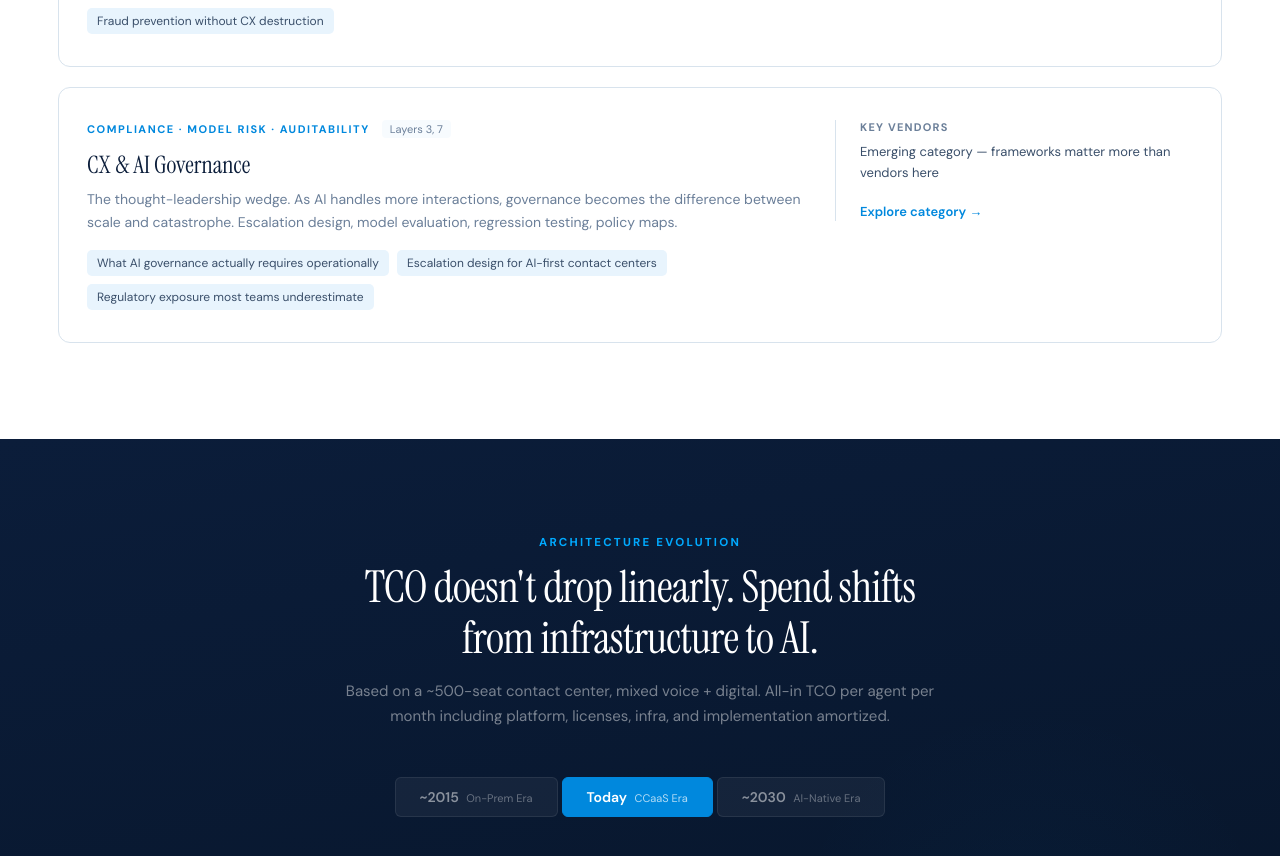
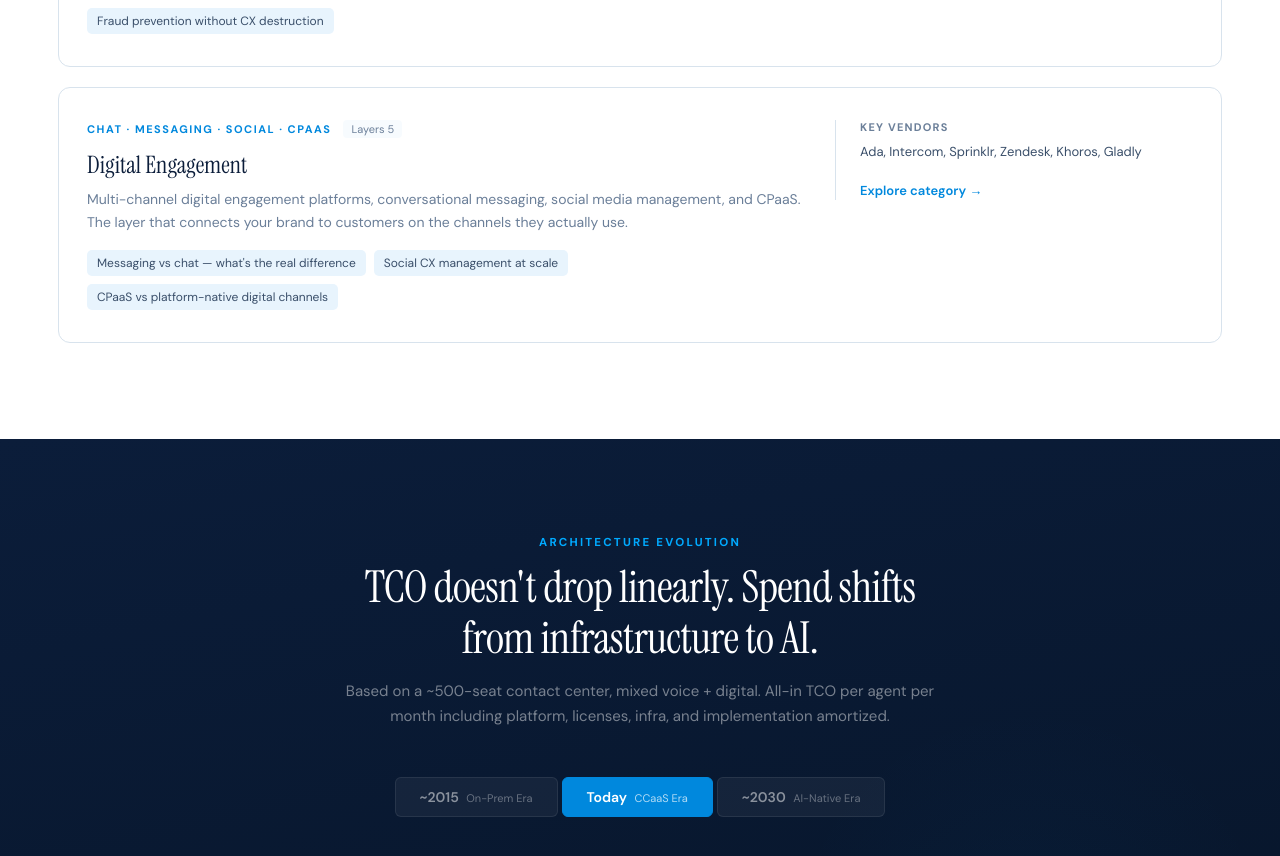
Before and after one commit to thomasbakerj-lgtm/CENTER-OF-CX, a React (Vite) app: page /platforms-and-tech in a window 1280 px wide. Shown: the part 4020-4876 px from the top of the page. Built offline with nearby package versions, Linux system fonts and the light colour scheme.

Commit message:
Update PlatformsTech.jsx

```diff
--- a/PlatformsTech.jsx
+++ b/PlatformsTech.jsx
@@ -256,58 +256,58 @@ function OrchestrationLayers() {
 function Categories() {
   const cats = [
     {
-      t: "Core CX Platforms", s: "CCaaS", layers: "5, 6, 7",
+      t: "Core CX Platforms", s: "CCaaS", layers: "5, 6, 7", href: "/vendors/ccaas",
       d: "The foundational platform for voice, digital channels, routing, and workforce management. Most enterprises already have one — the real question is whether to optimize, extend, or replace.",
       questions: ["Who should not switch platforms", "When add-ons beat rip-and-replace", "Platform-native AI vs best-of-breed"],
       vendors: "Genesys, NICE, Five9, AWS Connect, Cisco, Talkdesk, 8x8, Zoom",
     },
     {
-      t: "Customer Automation & Self-Service AI", s: "IVA · Bots · Autonomous Resolution", layers: "4, 5",
+      t: "Customer Automation & Self-Service AI", s: "IVA · Bots · Autonomous Resolution", layers: "4, 5", href: "/vendors/iva",
       d: "The fastest-moving category in the stack. From legacy intent-based IVAs to LLM-native virtual assistants and fully autonomous AI workers handling multi-step tasks.",
       questions: ["Platform-native vs best-of-breed AI", "Where AI fails in production", "Containment rate realities"],
       vendors: "Cognigy, Kore.ai, Ada, Google CCAI, Nuance, PolyAI",
     },
     {
-      t: "Agent Assist & Knowledge", s: "Real-time Intelligence · RAG · Knowledge AI", layers: "4",
+      t: "Agent Assist & Knowledge", s: "Real-time Intelligence · RAG · Knowledge AI", layers: "4", href: "/vendors/agent-assist",
       d: "Real-time guidance, knowledge retrieval, summarization, and next-best-action delivered to agents during live interactions. The adoption gap here is enormous.",
       questions: ["Real-time vs post-contact value", "RAG realities and grounding quality", "Adoption traps most teams hit"],
       vendors: "Uniphore, Observe.AI, Cresta, Coveo, Shelf, Guru",
     },
     {
-      t: "Workforce & Quality Management", s: "WEM · QM · WFM · Coaching", layers: "7",
+      t: "Workforce & Quality Management", s: "WEM · QM · WFM · Coaching", layers: "7", href: "/vendors/wem-qm",
       d: "Forecasting, scheduling, quality monitoring, coaching, and performance management. AI is transforming QA from 2% sample reviews to 100% automated evaluation.",
       questions: ["AI QA vs human QA — what actually works", "Forecasting truth in volatile environments", "Cost control levers most teams miss"],
       vendors: "NICE, Verint, Calabrio, Genesys WEM, Five9",
     },
     {
-      t: "Experience Analytics & VoC", s: "Speech · Text · Journey Analytics", layers: "7",
+      t: "Experience Analytics & VoC", s: "Speech · Text · Journey Analytics", layers: "7", href: "/vendors/analytics",
       d: "Understanding what's actually happening in customer interactions — sentiment, topics, root cause, journey patterns — versus what your dashboards claim is happening.",
       questions: ["Root cause vs vanity metrics", "Journey visibility across fragmented systems", "When speech analytics ROI is real vs theoretical"],
       vendors: "CallMiner, Observe.AI, Qualtrics, Genesys, Verint",
     },
     {
-      t: "CX Orchestration & Workflow", s: "Routing · Integration · Process Automation", layers: "2, 6",
+      t: "CX Orchestration & Workflow", s: "Routing · Integration · Process Automation", layers: "2, 6", href: "/vendors/acd-routing",
       d: "The glue layer. How interactions get routed, how systems share data, how workflows execute across CRM, CCaaS, and back-office systems. Routing as a standalone category is dead.",
       questions: ["Orchestration patterns that actually work", "CCaaS + CRM + ITSM convergence", "iPaaS vs RPA vs workflow engines"],
       vendors: "MuleSoft, Workato, Camunda, Pega, UiPath",
     },
     {
-      t: "Enterprise & Employee Service", s: "ITSM · EX-CX Overlap", layers: "1, 2",
+      t: "Enterprise & Employee Service", s: "ITSM · EX-CX Overlap", layers: "1, 2", href: "/vendors",
       d: "When internal service management belongs in the CX stack and when it doesn't. The overlap between employee experience and customer experience creates real architectural questions.",
       questions: ["When ITSM belongs in CX", "What you should never unify", "The EX-CX connection that matters"],
       vendors: "ServiceNow, BMC, Jira Service Management, Freshservice",
     },
     {
-      t: "Payments, Identity & Trust", s: "PCI · Authentication · Fraud", layers: "3",
+      t: "Payments, Identity & Trust", s: "PCI · Authentication · Fraud", layers: "3", href: "/vendors/payments",
       d: "The compliance and security layer that most CX strategies ignore until something breaks. PCI, authentication friction, fraud prevention, and identity verification within the service workflow.",
       questions: ["PCI segmentation in modern stacks", "Authentication vs customer effort tradeoffs", "Fraud prevention without CX destruction"],
       vendors: "Stripe, Adyen, Forter, Sift, BioCatch, PCI Proxy",
     },
     {
-      t: "CX & AI Governance", s: "Compliance · Model Risk · Auditability", layers: "3, 7",
-      d: "The thought-leadership wedge. As AI handles more interactions, governance becomes the difference between scale and catastrophe. Escalation design, model evaluation, regression testing, policy maps.",
-      questions: ["What AI governance actually requires operationally", "Escalation design for AI-first contact centers", "Regulatory exposure most teams underestimate"],
-      vendors: "Emerging category — frameworks matter more than vendors here",
+      t: "Digital Engagement", s: "Chat · Messaging · Social · CPaaS", layers: "5", href: "/vendors/digital-engagement",
+      d: "Multi-channel digital engagement platforms, conversational messaging, social media management, and CPaaS. The layer that connects your brand to customers on the channels they actually use.",
+      questions: ["Messaging vs chat — what's the real difference", "Social CX management at scale", "CPaaS vs platform-native digital channels"],
+      vendors: "Ada, Intercom, Sprinklr, Zendesk, Khoros, Gladly",
     },
   ];
 
@@ -356,7 +356,7 @@ function Categories() {
                   <div style={{ borderLeft: `1px solid ${BORDER}`, paddingLeft: 24 }}>
                     <div style={{ fontSize: 11, fontWeight: 700, color: MUTED, letterSpacing: 1.2, textTransform: "uppercase", marginBottom: 8, fontFamily: "'DM Sans', sans-serif" }}>Key vendors</div>
                     <p style={{ fontSize: 13, color: SLATE, lineHeight: 1.6, marginBottom: 16, fontFamily: "'DM Sans', sans-serif" }}>{c.vendors}</p>
-                    <a href="/vendors" style={{ fontSize: 13, fontWeight: 600, color: ELECTRIC, fontFamily: "'DM Sans', sans-serif" }}>Explore category →</a>
+                    <a href={c.href || "/vendors"} style={{ fontSize: 13, fontWeight: 600, color: ELECTRIC, fontFamily: "'DM Sans', sans-serif" }}>Explore category →</a>
                   </div>
                 </div>
               </div>
```
